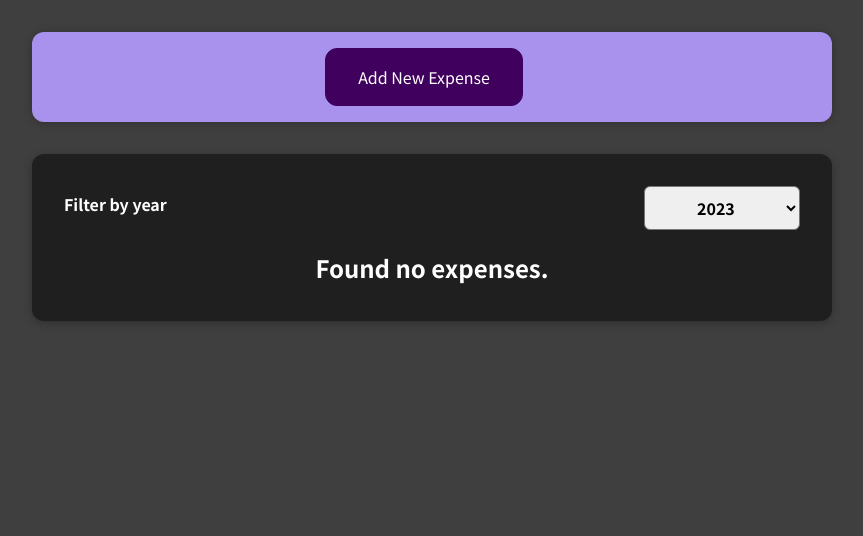
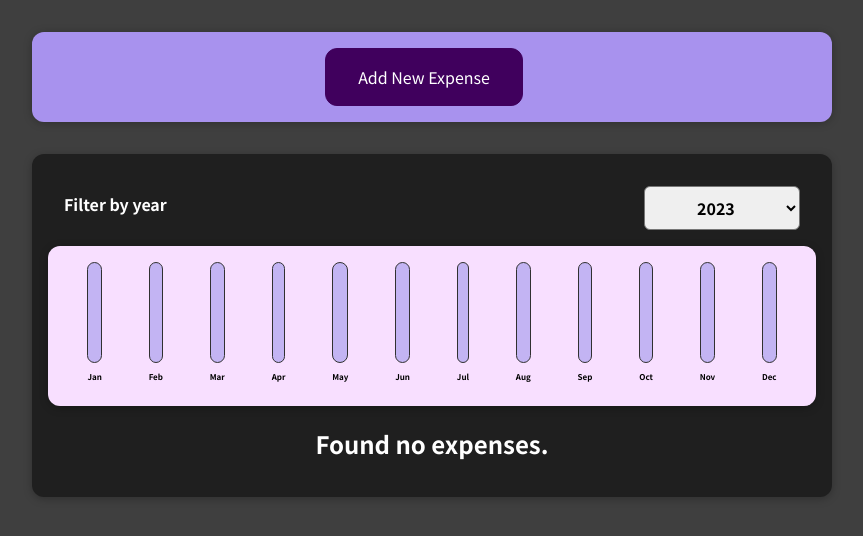
Before and after one commit to thysia-zosa/react-course, a React (Create React App) app in the folder 03-react-basic-and-components/: page / in a window 1280 px wide. Shown: the top 536 px of the page, without its empty margins (208-1071 px from the left). Built offline with nearby package versions, Linux system fonts and the light colour scheme; the HTML template or start-up script is replaced by a standard one.

Commit message:
Try to add the chart

```diff
--- /dev/null
+++ b/03-react-basic-and-components/src/components/Chart/Chart.css
@@ -0,0 +1,9 @@
+.chart {
+  padding: 1rem;
+  border-radius: 12px;
+  background-color: #f8dfff;
+  text-align: center;
+  display: flex;
+  justify-content: space-around;
+  height: 10rem;
+}
--- /dev/null
+++ b/03-react-basic-and-components/src/components/Chart/Chart.js
@@ -0,0 +1,36 @@
+import Card from "../UI/Card";
+import "./Chart.css";
+import ChartBar from "./ChartBar";
+
+const Chart = ({ filteredExpenses }) => {
+  const months = [
+    { label: "Jan", amount: 0 },
+    { label: "Feb", amount: 0 },
+    { label: "Mar", amount: 0 },
+    { label: "Apr", amount: 0 },
+    { label: "May", amount: 0 },
+    { label: "Jun", amount: 0 },
+    { label: "Jul", amount: 0 },
+    { label: "Aug", amount: 0 },
+    { label: "Sep", amount: 0 },
+    { label: "Oct", amount: 0 },
+    { label: "Nov", amount: 0 },
+    { label: "Dec", amount: 0 },
+  ];
+
+  filteredExpenses.forEach((expense) => {
+    months[expense.date.getMonth()].amount += expense.amount;
+  });
+
+  const sum = months.reduce((a, b) => a + b.amount, 0);
+
+  return (
+    <Card className="chart">
+      {months.map((month) => (
+        <ChartBar label={month.label} fill={(100 * month.amount) / sum} />
+      ))}
+    </Card>
+  );
+};
+
+export default Chart;
--- /dev/null
+++ b/03-react-basic-and-components/src/components/Chart/ChartBar.css
@@ -0,0 +1,30 @@
+.chart-bar {
+  height: 100%;
+  display: flex;
+  flex-direction: column;
+  align-items: center;
+}
+
+.chart-bar__inner {
+  height: 100%;
+  width: 100%;
+  border: 1px solid #313131;
+  border-radius: 12px;
+  background-color: #c3b4f3;
+  overflow: hidden;
+  display: flex;
+  flex-direction: column;
+  justify-content: flex-end;
+}
+
+.chart-bar__fill {
+  background-color: #4826b9;
+  width: 100%;
+  transition: all 0.3s ease-out;
+}
+
+.chart-bar__label {
+  font-weight: bold;
+  font-size: 0.5rem;
+  text-align: center;
+}
--- /dev/null
+++ b/03-react-basic-and-components/src/components/Chart/ChartBar.js
@@ -0,0 +1,17 @@
+import "./ChartBar.css";
+
+const ChartBar = ({ label, fill }) => {
+  const heightStyle = { style: `${fill.toFixed()}%` };
+  console.log(label,fill)
+
+  return (
+    <div className="chart-bar">
+      <div className="chart-bar__inner">
+        <div className="chart-bar__fill" style={heightStyle}></div>
+      </div>
+      <p className="chart-bar__label">{label}</p>
+    </div>
+  );
+};
+
+export default ChartBar;
--- a/03-react-basic-and-components/src/components/Expense/ExpensesOverview.js
+++ b/03-react-basic-and-components/src/components/Expense/ExpensesOverview.js
@@ -3,6 +3,7 @@ import "./ExpensesOverview.css";
 import ExpensesFilter from "../ExpenseFilter/ExpensesFilter";
 import ExpensesList from "./ExpensesList";
 import Card from "../UI/Card";
+import Chart from "../Chart/Chart";
 
 const ExpensesOverview = ({ expenses }) => {
   const [filteredYear, setFilteredYear] = useState(new Date().getFullYear());
@@ -21,6 +22,7 @@ const ExpensesOverview = ({ expenses }) => {
         filteredYear={filteredYear}
         filterCallback={filterCallback}
       />
+      <Chart filteredExpenses={filteredExpenses} />
       <ExpensesList filteredExpenses={filteredExpenses} />
     </Card>
   );
```
